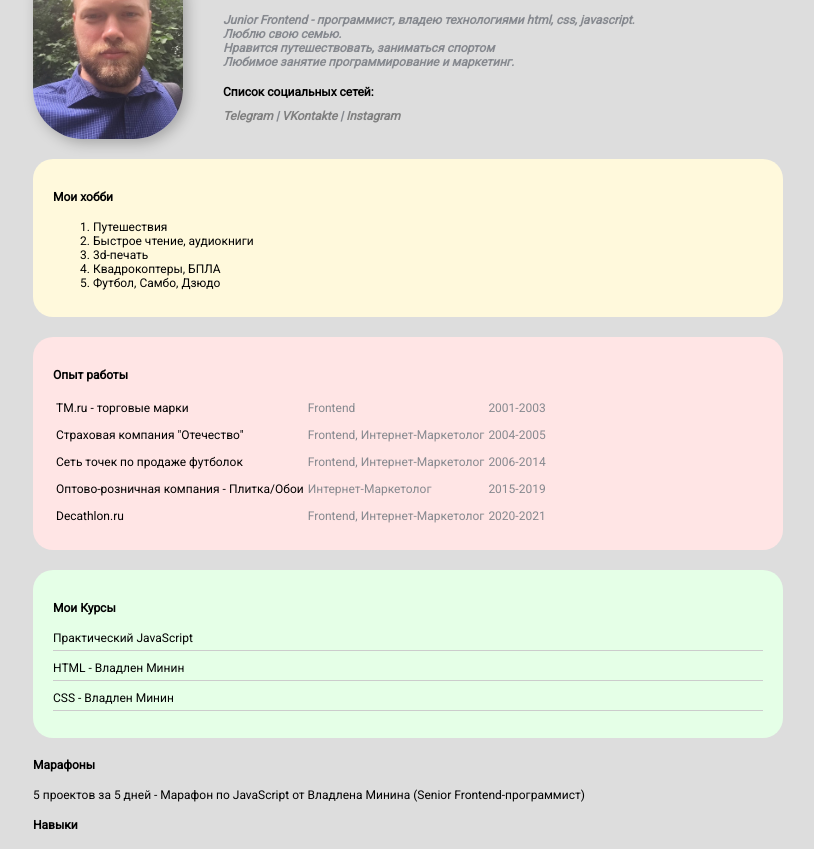
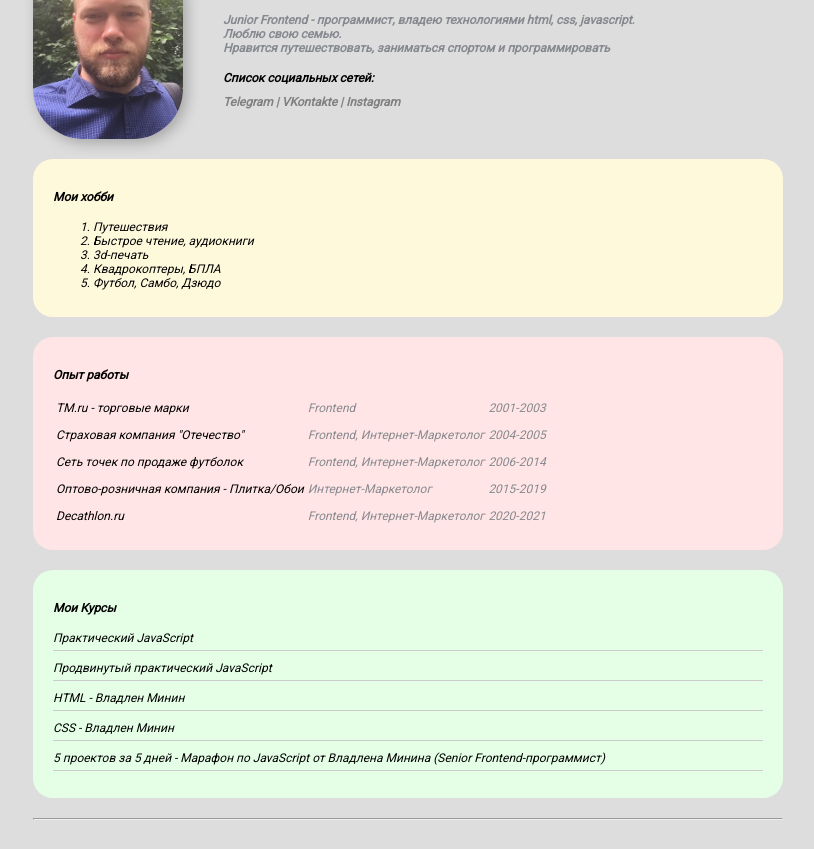
Before and after one commit to spokeme/html_css_vladilen_minin, a plain HTML site: page index.html in a window 1280 px wide. Shown: the part 85-934 px from the top of the page, without its empty margins (232-1046 px from the left). Drawn offline with Linux system fonts and the light colour scheme.

Commit message:
edit info

```diff
--- a/index.html
+++ b/index.html
@@ -21,8 +21,8 @@
             <h1>Коробов Иван Евгеньевич</h1>
 
             <p><strong>Junior Frontend - программист</strong>, владею технологиями <strong>html, css, javascript</strong>.</p>
-            <p>Люблю свою <em>семью</em>.<br> Нравится <em>путешествовать, заниматься спортом<br>
-                Любимое занятие программирование и маркетинг.</em></p>
+            <p>Люблю свою <em>семью</em>.<br> Нравится <em>путешествовать, заниматься спортом и программировать<br>
+
 
 
             <p><h4>Список социальных сетей:</h4></p>
@@ -87,12 +87,15 @@
             <h4>Мои Курсы</h4>
             <ul class="link-list">
                 <li>Практический JavaScript</li>
+                <li>Продвинутый практический JavaScript</li>
                 <li>HTML - Владлен Минин</li>
                 <li>CSS - Владлен Минин</li>
+                <li> 5 проектов за 5 дней - Марафон по JavaScript от Владлена Минина (Senior Frontend-программист)</li>
+
             </ul>
         </div>
 
-
+<!--
         <h4>Марафоны</h4>
         5 проектов за 5 дней - Марафон по JavaScript от Владлена Минина (Senior Frontend-программист)
 
@@ -102,7 +105,7 @@
         <h4>Сертификаты</h4>
         php - специалист.ру
 
-
+         -->
         <hr>
         <br>
 
```
